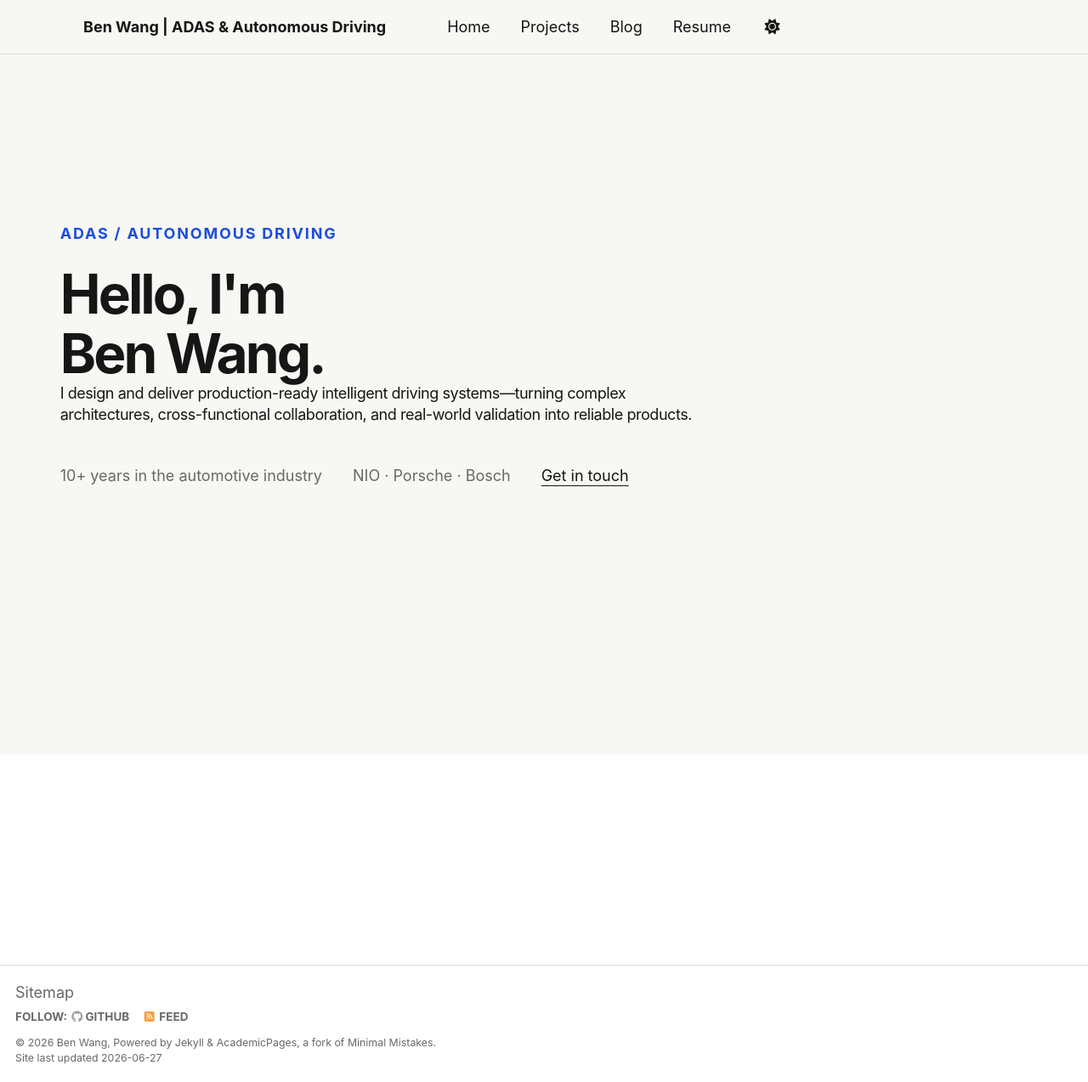
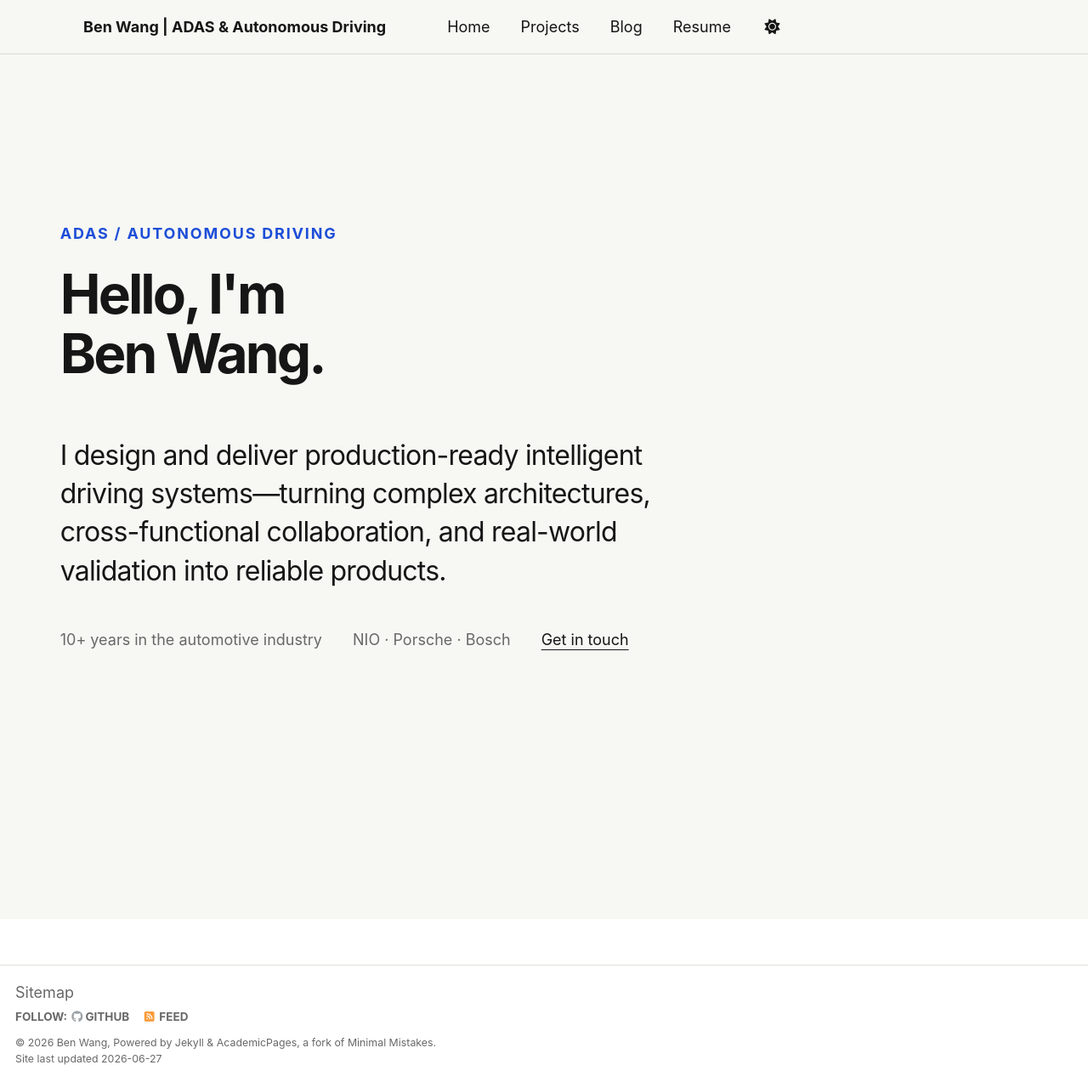
Before and after one commit to ai-benwang/ai-benwang.github.io, a Jekyll site: the page built from _pages/about.md, in a window 1280 px wide and 1273 px high. Shown: the whole window at 85% size. Built offline with Jekyll 4.4.1, drawn with Linux system fonts in a browser that asks for light colours.

Commit message:
Enforce safe spacing below hero title

```diff
--- a/assets/css/main.scss
+++ b/assets/css/main.scss
@@ -68,7 +68,7 @@ body { background: var(--ben-paper); color: var(--ben-ink); }
 .home-hero { padding: 5rem 0 7rem; }
 .home-kicker { margin: 0 0 2rem; color: var(--ben-accent); font-size: .78rem; font-weight: 700; letter-spacing: .1em; }
 .home-hero h1 { display: block; max-width: 900px; margin: 0; font-size: clamp(2.75rem, 5vw, 4.5rem); line-height: 1.08; letter-spacing: -.045em; }
-.home-intro { position: relative; clear: both; max-width: 780px; margin: 3rem 0 0; font-size: clamp(1.35rem, 2.5vw, 2rem); line-height: 1.42; letter-spacing: -.025em; }
+.home-hero .home-intro { display: block; position: relative; clear: both; max-width: 780px; margin: 0 !important; padding-top: 3.5rem; font-size: clamp(1.35rem, 2.5vw, 2rem); line-height: 1.42; letter-spacing: -.025em; }
 .home-meta { display: flex; flex-wrap: wrap; gap: .75rem 2rem; margin-top: 2.5rem; color: var(--ben-muted); }
 .home-meta a { color: var(--ben-ink); text-underline-offset: .25rem; }
 .page-lead { max-width: 760px; margin-bottom: 3rem; font-size: clamp(1.35rem, 2.5vw, 2rem); line-height: 1.4; letter-spacing: -.025em; }
```
